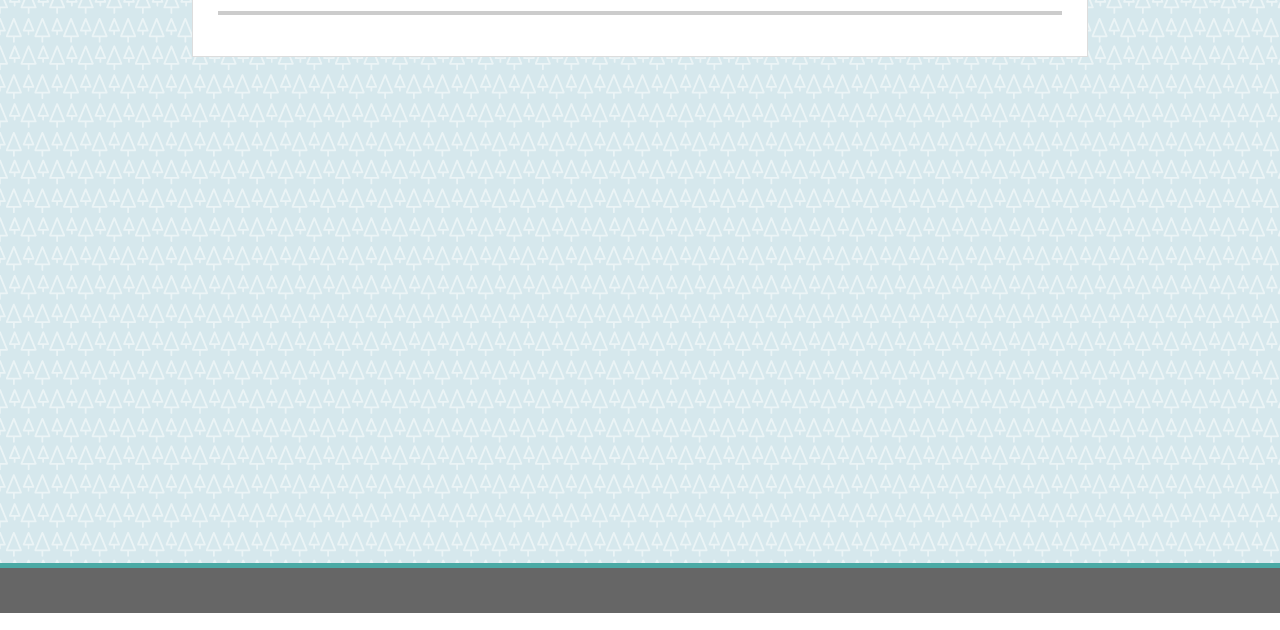
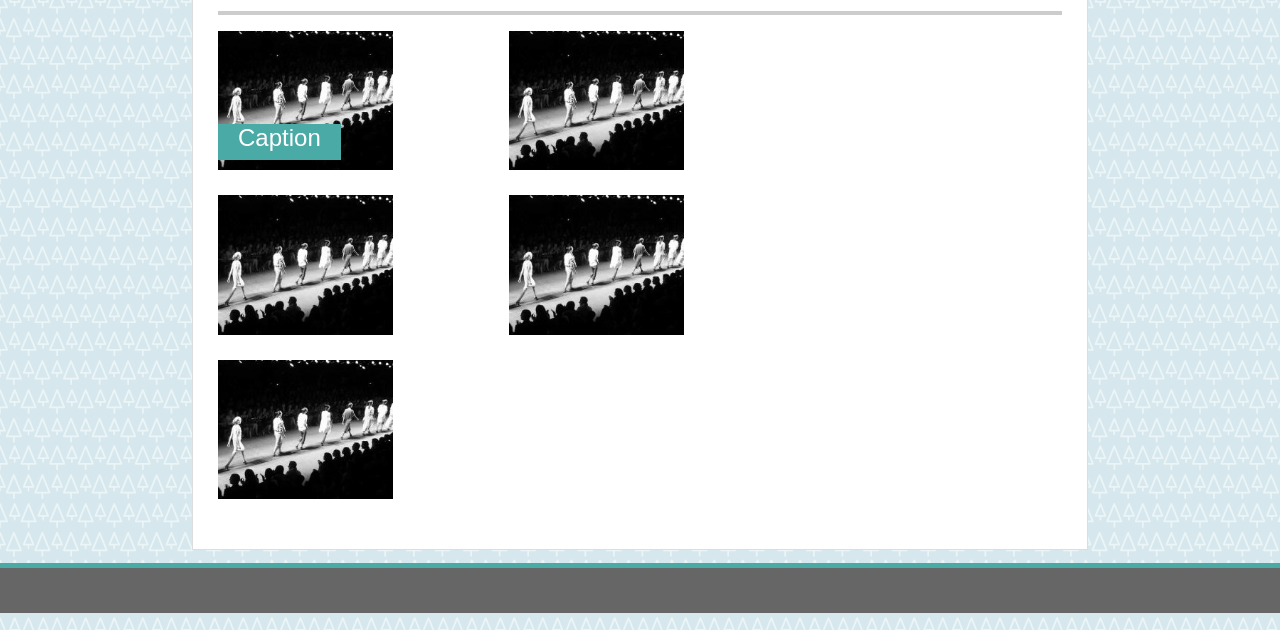
Before and after one commit to katelebe/Katelyn-LeBeque-prework, a plain HTML site: page Module-1_Assessment/portfolio.html in a window 1280 px wide. Shown: the part 187-817 px from the top of the page. Drawn offline with nearby package versions, Linux system fonts and the light colour scheme.

Commit message:
portfolio page rough draft

```diff
--- a/Module-1_Assessment/assets/css/style.css
+++ b/Module-1_Assessment/assets/css/style.css
@@ -34,6 +34,7 @@ body {
 
 .jumbotron {
     margin-top: 30px;
+    margin-bottom: 80px;
     padding: 25px;
     background-color: #ffffff;
     border: 1px solid #dddddd;
@@ -70,6 +71,19 @@ img {
     padding-right: 24px;
 }
 
+.col-sm-4 {
+    margin-bottom: 15px;
+}
+
+.text-block {
+    position: absolute;
+    bottom: 20px;
+    background-color:  #4aaaa5;
+    color: #ffffff;
+    padding-left: 20px;
+    padding-right: 20px;
+  }
+
 .footer {
     position: fixed;
     left: 0;
@@ -79,4 +93,5 @@ img {
     line-height: 60px;
     background-color: #666666;
     border-top: 5px solid #4aaaa5;
+
 }
--- a/Module-1_Assessment/portfolio.html
+++ b/Module-1_Assessment/portfolio.html
@@ -34,6 +34,36 @@
             <h1 style="white-space: nowrap;"> Portfolio </h1>
             <hr>
 
+            <div class="container-fluid">
+
+                <div class="row">
+                    <div class="col-sm-4">
+                        <img src = './assets/images/practicepic.jpg' class="img-fluid" alt='make_it_fashion'>
+                        <div class="text-block">
+                            <h4>Caption</h4>
+                          </div>
+                    </div>
+                    <div class="col-sm-4">
+                        <img src = './assets/images/practicepic.jpg' class="img-fluid" alt='make_it_fashion'>
+                    </div>
+                </div>
+
+                <div class="row">
+                    <div class="col-sm-4">
+                        <img src = './assets/images/practicepic.jpg' class="img-fluid" alt='make_it_fashion'>
+                    </div>
+                    <div class="col-sm-4">
+                        <img src = './assets/images/practicepic.jpg' class="img-fluid" alt='make_it_fashion'>
+                    </div>
+                </div>
+
+                <div class="row">
+                    <div class="col-sm-4">
+                        <img src = './assets/images/practicepic.jpg' class="img-fluid" alt='make_it_fashion'>
+                    </div>
+                </div>
+
+            </div>
 
         </div>
 
```
Also changed, not shown: Module-1_Assessment/assets/images/practicepic.jpg (added).
